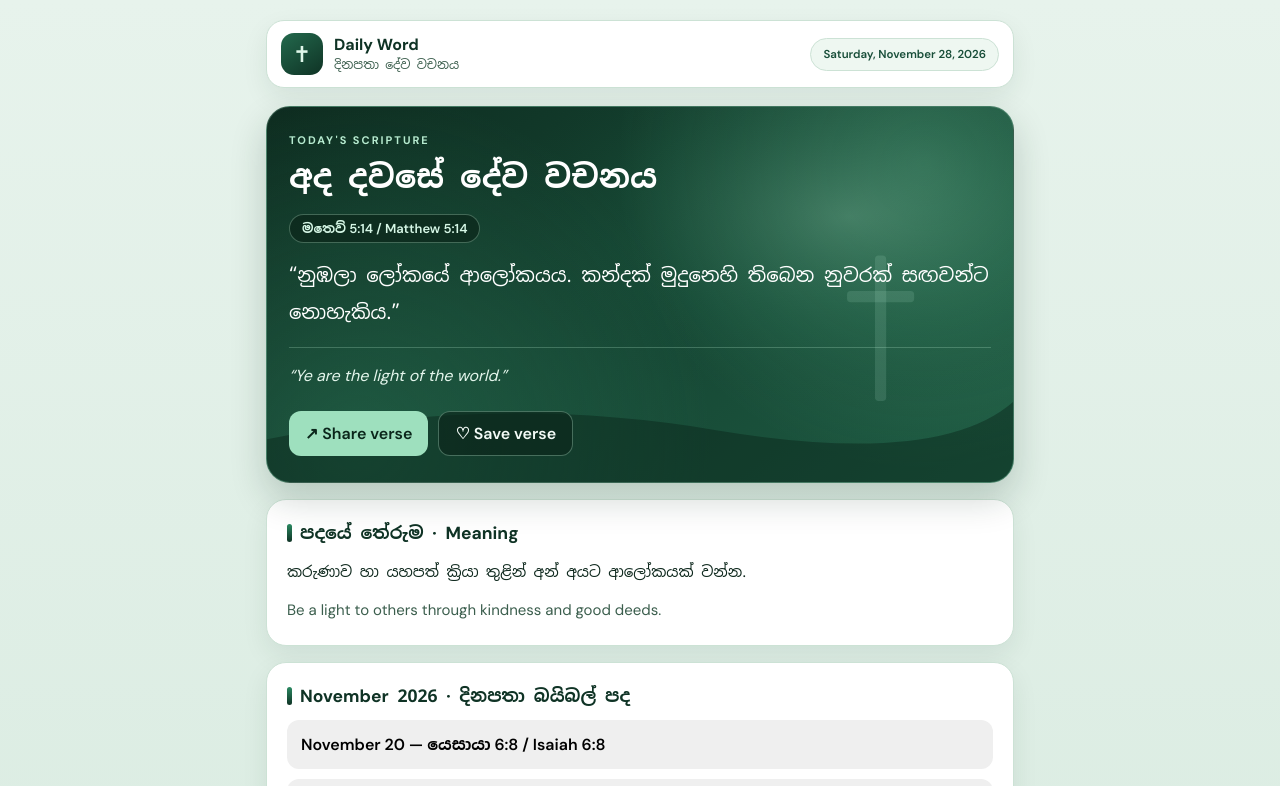
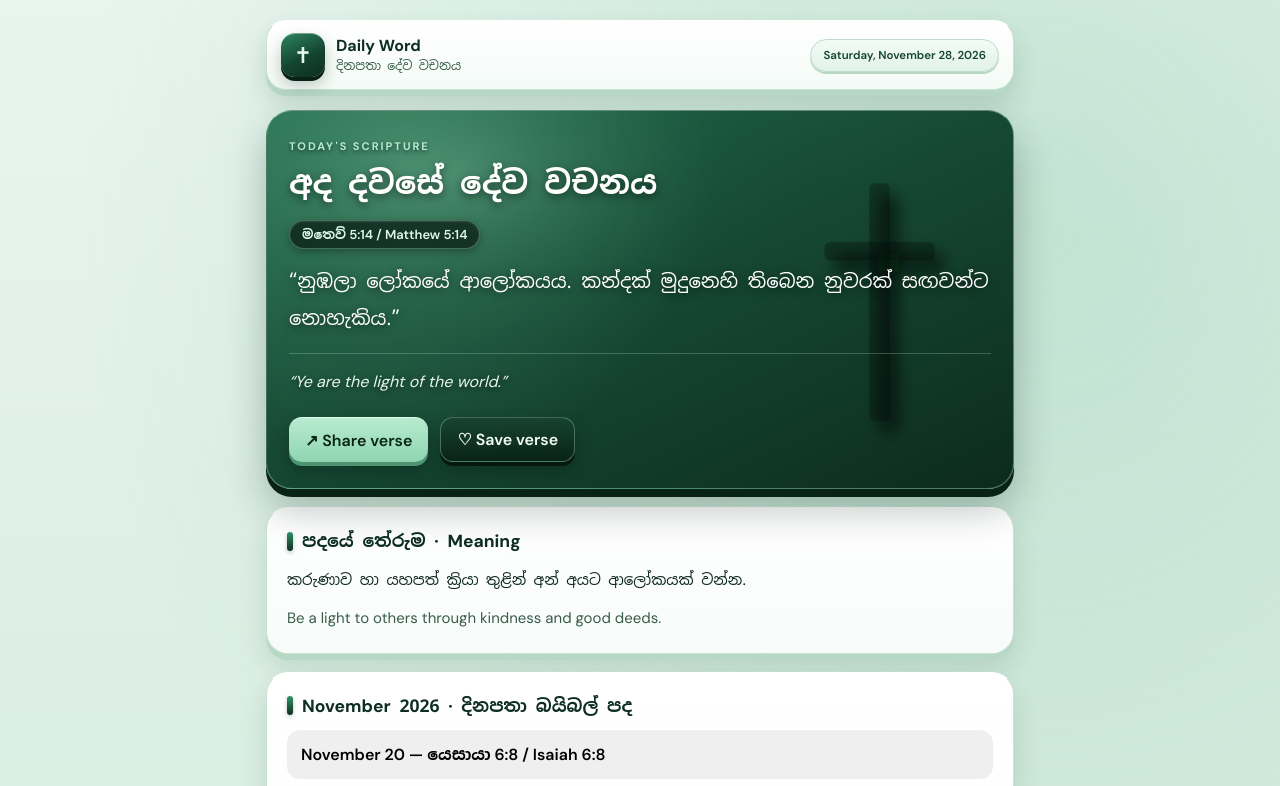
Before and after one commit to amithdombawala/daily-word-bible, a plain HTML site: page index.html in a window 1280 px wide. Shown: the top 786 px of the page. Drawn offline with Linux system fonts and the light colour scheme; no server answers.

Commit message:
Update index.html

```diff
--- a/index.html
+++ b/index.html
@@ -3,7 +3,7 @@
 <head>
   <meta charset="UTF-8" />
   <meta name="viewport" content="width=device-width, initial-scale=1, viewport-fit=cover" />
-  <meta name="theme-color" content="#164232" />
+  <meta name="theme-color" content="#144531" />
   <meta name="description" content="Daily Bible verse in Sinhala and English, with meaning and related verses." />
   <link rel="manifest" href="manifest.json" />
   <link rel="icon" href="icon.svg" type="image/svg+xml" />
@@ -12,20 +12,19 @@
     @import url('https://fonts.googleapis.com/css2?family=DM+Sans:wght@400;500;600;700&family=Noto+Sans+Sinhala:wght@400;500;600;700&display=swap');
 
     :root {
-      --bg-top: #e7f3ec;
-      --bg-mid: #d7eadf;
-      --bg-bot: #c4e0d0;
-      --ink: #0f291e;
-      --muted: #3b5e4d;
-      --green-dark: #0f3325;
-      --green-main: #184e39;
-      --green-mid: #23694d;
-      --green-light: #a7d7be;
-      --green-tint: #eef7f1;
+      --bg-top: #e8f5ee;
+      --bg-mid: #d3eadc;
+      --bg-bot: #bce0ca;
+      --ink: #0f2a1f;
+      --muted: #395c4b;
+      --green-dark: #0d2e21;
+      --green-deep: #144531;
+      --green-main: #1c5e43;
+      --green-light: #2b7a58;
+      --mint: #a8e2c3;
       --surface: #ffffff;
-      --surface-soft: #f3faf5;
-      --line: #cce2d5;
-      --shadow: 0 10px 26px rgba(15, 51, 37, 0.08);
+      --surface-soft: #f2faf5;
+      --line: #c7e2d2;
     }
 
     * {
@@ -39,7 +38,9 @@
       width: 100%;
       max-width: 100%;
       overflow-x: hidden;
-      background: linear-gradient(180deg, var(--bg-top) 0%, var(--bg-mid) 55%, var(--bg-bot) 100%);
+      background:
+        radial-gradient(circle at 80% 10%, rgba(72, 168, 124, 0.22), transparent 42%),
+        linear-gradient(180deg, var(--bg-top) 0%, var(--bg-mid) 55%, var(--bg-bot) 100%);
       color: var(--ink);
       font-family: 'DM Sans', 'Noto Sans Sinhala', sans-serif;
     }
@@ -48,20 +49,24 @@
       width: 100%;
       max-width: 780px;
       margin: 0 auto;
-      padding: 20px 16px 48px;
+      padding: 20px 16px 50px;
     }
 
+    /* 3D raised header card */
     header {
       display: flex;
       align-items: center;
       justify-content: space-between;
       gap: 12px;
-      margin-bottom: 18px;
-      background: var(--surface);
+      margin-bottom: 20px;
+      background: linear-gradient(180deg, #ffffff 0%, #f4fbf7 100%);
       border: 1px solid var(--line);
-      border-radius: 18px;
+      border-top: 1px solid #ffffff;
+      border-radius: 20px;
       padding: 12px 14px;
-      box-shadow: var(--shadow);
+      box-shadow:
+        0 6px 0 #b7d8c4,
+        0 14px 26px rgba(13, 46, 33, 0.14);
     }
 
     .brand {
@@ -72,15 +77,19 @@
     }
 
     .logo {
-      width: 42px;
-      height: 42px;
-      border-radius: 13px;
-      background: linear-gradient(145deg, var(--green-mid), var(--green-dark));
-      color: #dff7ea;
+      width: 44px;
+      height: 44px;
+      border-radius: 14px;
+      background: linear-gradient(155deg, #2d845f 0%, var(--green-deep) 55%, var(--green-dark) 100%);
+      color: #e4faee;
+      border-top: 1px solid rgba(214, 248, 229, 0.55);
       display: grid;
       place-items: center;
       font-size: 22px;
       flex-shrink: 0;
+      box-shadow:
+        0 4px 0 #092117,
+        0 8px 16px rgba(10, 36, 25, 0.25);
     }
 
     .brand-title {
@@ -99,32 +108,36 @@
     }
 
     .date-pill {
-      background: var(--green-tint);
-      border: 1px solid var(--line);
+      background: linear-gradient(180deg, #f3fbf6 0%, #e1f3e8 100%);
+      border: 1px solid #bedbc9;
       padding: 8px 12px;
       border-radius: 999px;
-      color: var(--green-main);
+      color: var(--green-deep);
       font-weight: 600;
       font-size: 11.5px;
       white-space: nowrap;
       flex-shrink: 0;
+      box-shadow: 0 2px 0 #b7d7c3;
     }
 
+    /* 3D hero card with black shadow cross */
     .hero {
-      border-radius: 24px;
-      padding: 26px 22px;
+      border-radius: 26px;
+      padding: 28px 22px 26px;
       color: #f5fbf7;
       background:
-        radial-gradient(circle at 88% 15%, rgba(125, 211, 168, 0.24), transparent 42%),
-        radial-gradient(circle at 12% 90%, rgba(52, 138, 102, 0.35), transparent 48%),
-        linear-gradient(140deg, #0d2b1f 0%, #164734 55%, #1e5c43 100%);
+        radial-gradient(circle at 18% 12%, rgba(138, 224, 178, 0.22), transparent 45%),
+        linear-gradient(155deg, #236b4d 0%, #164934 48%, #0c2b1e 100%);
       position: relative;
       overflow: hidden;
-      box-shadow: 0 16px 36px rgba(13, 43, 31, 0.2);
-      border: 1px solid rgba(167, 215, 190, 0.28);
+      border: 1px solid rgba(168, 226, 195, 0.35);
+      border-top: 1px solid rgba(208, 247, 226, 0.45);
+      box-shadow:
+        0 8px 0 #092217,
+        0 20px 38px rgba(10, 36, 25, 0.28);
     }
 
-    .hero-scene {
+    .hero-shadow-layer {
       position: absolute;
       inset: 0;
       width: 100%;
@@ -149,6 +162,7 @@
       letter-spacing: 2px;
       font-size: 11px;
       font-weight: 700;
+      text-shadow: 0 2px 4px rgba(0, 0, 0, 0.55);
     }
 
     h1 {
@@ -158,18 +172,20 @@
       line-height: 1.35;
       color: #ffffff;
       font-family: 'Noto Sans Sinhala', 'DM Sans', sans-serif;
+      text-shadow: 0 3px 8px rgba(0, 0, 0, 0.5);
     }
 
     .ref {
       display: inline-block;
-      color: #d6f7e6;
-      background: rgba(10, 34, 24, 0.62);
-      border: 1px solid rgba(167, 215, 190, 0.35);
+      color: #dcf8e9;
+      background: rgba(6, 22, 15, 0.68);
+      border: 1px solid rgba(168, 226, 195, 0.35);
       padding: 5px 12px;
       border-radius: 999px;
       font-weight: 600;
       font-size: 13px;
       margin-bottom: 14px;
+      box-shadow: inset 0 1px 2px rgba(255, 255, 255, 0.12), 0 3px 8px rgba(0, 0, 0, 0.3);
     }
 
     .verse {
@@ -179,57 +195,79 @@
       color: #ffffff;
       font-family: 'Noto Sans Sinhala', 'DM Sans', sans-serif;
       word-wrap: break-word;
+      text-shadow: 0 2px 8px rgba(0, 0, 0, 0.55);
     }
 
     .english {
-      border-top: 1px solid rgba(183, 235, 208, 0.25);
+      border-top: 1px solid rgba(183, 235, 208, 0.26);
       padding-top: 14px;
       font-size: 16px;
       line-height: 1.7;
-      color: #e4f6ec;
+      color: #e6f7ee;
       font-style: italic;
       word-wrap: break-word;
+      text-shadow: 0 2px 6px rgba(0, 0, 0, 0.45);
     }
 
     .hero-actions {
       display: flex;
       flex-wrap: wrap;
-      gap: 10px;
+      gap: 12px;
       margin-top: 22px;
     }
 
+    /* 3D tactile buttons */
     button {
       font: inherit;
       cursor: pointer;
       border: 0;
-      border-radius: 12px;
+      border-radius: 13px;
       padding: 11px 16px;
       font-weight: 600;
-      transition: transform 0.15s ease, opacity 0.15s ease;
+      transition: transform 0.12s ease, box-shadow 0.12s ease;
     }
 
     button:active {
-      transform: scale(0.98);
+      transform: translateY(3px);
     }
 
     .primary {
-      background: #9ee0be;
-      color: #0b261b;
+      background: linear-gradient(180deg, #b8ebd0 0%, #8fd5b1 100%);
+      color: #092419;
+      border-top: 1px solid #dcf9ea;
+      box-shadow:
+        0 4px 0 #4f9472,
+        0 8px 16px rgba(0, 0, 0, 0.25);
+    }
+
+    .primary:active {
+      box-shadow: 0 1px 0 #4f9472, 0 3px 6px rgba(0, 0, 0, 0.2);
     }
 
     .ghost {
-      background: rgba(11, 38, 27, 0.65);
+      background: linear-gradient(180deg, rgba(24, 68, 49, 0.88) 0%, rgba(9, 32, 22, 0.92) 100%);
       color: #f3fbf7;
-      border: 1px solid rgba(167, 215, 190, 0.38);
+      border: 1px solid rgba(168, 226, 195, 0.36);
+      box-shadow:
+        0 4px 0 #061810,
+        0 8px 16px rgba(0, 0, 0, 0.25);
     }
 
+    .ghost:active {
+      box-shadow: 0 1px 0 #061810, 0 3px 6px rgba(0, 0, 0, 0.2);
+    }
+
+    /* 3D section cards */
     .section {
-      margin-top: 16px;
-      background: var(--surface);
+      margin-top: 18px;
+      background: linear-gradient(180deg, #ffffff 0%, #f7fcfa 100%);
       border: 1px solid var(--line);
-      border-radius: 20px;
+      border-top: 1px solid #ffffff;
+      border-radius: 22px;
       padding: 20px;
-      box-shadow: var(--shadow);
+      box-shadow:
+        0 6px 0 #b7d8c4,
+        0 14px 26px rgba(13, 46, 33, 0.12);
       overflow: hidden;
     }
 
@@ -239,17 +277,18 @@
       color: var(--green-dark);
       display: flex;
       align-items: center;
-      gap: 8px;
+      gap: 9px;
       font-family: 'Noto Sans Sinhala', 'DM Sans', sans-serif;
       line-height: 1.45;
     }
 
     .section h2::before {
       content: "";
-      width: 5px;
-      height: 18px;
+      width: 6px;
+      height: 19px;
       border-radius: 999px;
-      background: linear-gradient(180deg, #2b8a62, #0f3325);
+      background: linear-gradient(180deg, #32946a 0%, var(--green-dark) 100%);
+      box-shadow: 0 2px 4px rgba(13, 46, 33, 0.25);
       flex-shrink: 0;
     }
 
@@ -276,15 +315,17 @@
 
     .related-item {
       border: 1px solid var(--line);
-      border-radius: 15px;
+      border-top: 1px solid #ffffff;
+      border-radius: 16px;
       padding: 13px;
-      background: var(--surface-soft);
+      background: linear-gradient(180deg, #ffffff 0%, #edf8f1 100%);
+      box-shadow: 0 4px 0 #c1decb, 0 8px 16px rgba(13, 46, 33, 0.08);
       min-width: 0;
     }
 
     .related-item strong {
       display: block;
-      color: var(--green-main);
+      color: var(--green-deep);
       margin-bottom: 6px;
       font-size: 14px;
     }
@@ -297,10 +338,11 @@
     }
 
     .reflection {
-      background: var(--green-tint);
-      border: 1px solid var(--line);
-      border-radius: 15px;
+      background: linear-gradient(180deg, #eef8f2 0%, #e2f2e8 100%);
+      border: 1px solid #c2decb;
+      border-radius: 16px;
       padding: 14px;
+      box-shadow: inset 0 2px 4px rgba(13, 46, 33, 0.06);
     }
 
     .reflection label {
@@ -314,29 +356,36 @@
     textarea {
       width: 100%;
       min-height: 94px;
-      border: 1px solid #b5d5c3;
-      border-radius: 12px;
+      border: 1px solid #b2d3be;
+      border-radius: 13px;
       padding: 12px;
       background: var(--surface);
       color: var(--ink);
       resize: vertical;
       font: inherit;
       line-height: 1.75;
+      box-shadow: inset 0 2px 5px rgba(13, 46, 33, 0.07);
     }
 
     textarea:focus {
-      outline: 2px solid rgba(35, 105, 77, 0.35);
-      border-color: var(--green-mid);
+      outline: 2px solid rgba(28, 94, 67, 0.35);
+      border-color: var(--green-main);
     }
 
     .reflection button {
-      margin-top: 10px;
-      background: linear-gradient(135deg, var(--green-mid), var(--green-dark));
+      margin-top: 12px;
+      background: linear-gradient(180deg, #277453 0%, var(--green-dark) 100%);
       color: #ffffff;
+      border-top: 1px solid #59b48d;
+      box-shadow: 0 4px 0 #081e15, 0 8px 14px rgba(13, 46, 33, 0.2);
+    }
+
+    .reflection button:active {
+      box-shadow: 0 1px 0 #081e15;
     }
 
     .saved {
-      margin-top: 16px;
+      margin-top: 18px;
     }
 
     .saved-list {
@@ -349,28 +398,30 @@
       justify-content: space-between;
       align-items: center;
       gap: 12px;
-      background: var(--surface-soft);
+      background: linear-gradient(180deg, #ffffff 0%, #eff8f2 100%);
       border: 1px solid var(--line);
-      border-radius: 14px;
+      border-radius: 15px;
       padding: 12px 14px;
       font-size: 14px;
       line-height: 1.7;
       color: var(--ink);
+      box-shadow: 0 3px 0 #c2decb;
     }
 
     .saved-entry button {
-      background: #dff0e6;
+      background: linear-gradient(180deg, #e5f4ea 0%, #cce6d6 100%);
       color: var(--green-dark);
       padding: 8px 12px;
       font-size: 12px;
       flex-shrink: 0;
+      box-shadow: 0 2px 0 #a8cbb5;
     }
 
     footer {
       text-align: center;
       color: var(--muted);
       font-size: 12px;
-      padding: 24px 8px 12px;
+      padding: 26px 8px 12px;
       line-height: 1.75;
     }
 
@@ -379,11 +430,11 @@
       left: 50%;
       bottom: 20px;
       transform: translateX(-50%);
-      background: var(--green-dark);
+      background: linear-gradient(180deg, #1b573e 0%, var(--green-dark) 100%);
       color: #ffffff;
-      border: 1px solid rgba(167, 215, 190, 0.35);
+      border: 1px solid rgba(168, 226, 195, 0.35);
       padding: 10px 16px;
-      border-radius: 12px;
+      border-radius: 13px;
       opacity: 0;
       pointer-events: none;
       transition: opacity 0.2s ease;
@@ -391,6 +442,7 @@
       font-size: 13.5px;
       max-width: 90vw;
       text-align: center;
+      box-shadow: 0 5px 0 #071b13, 0 12px 22px rgba(0, 0, 0, 0.25);
     }
 
     .toast.show {
@@ -399,7 +451,7 @@
 
     @media (max-width: 560px) {
       .wrap {
-        padding: 14px 12px 36px;
+        padding: 14px 12px 38px;
       }
       header {
         flex-wrap: wrap;
@@ -411,7 +463,7 @@
       }
       .hero {
         padding: 22px 17px;
-        border-radius: 20px;
+        border-radius: 22px;
       }
       .verse {
         font-size: 18px;
@@ -421,7 +473,7 @@
       }
       .section {
         padding: 16px;
-        border-radius: 16px;
+        border-radius: 18px;
       }
     }
   </style>
@@ -440,19 +492,28 @@
     </header>
 
     <article class="hero">
-      <svg class="hero-scene" viewBox="0 0 800 420" preserveAspectRatio="xMidYMid slice" aria-hidden="true">
+      <!-- 3D depth glow + black cross shadow -->
+      <svg class="hero-shadow-layer" viewBox="0 0 800 420" preserveAspectRatio="xMidYMid slice" aria-hidden="true">
         <defs>
-          <radialGradient id="greenLightGlow" cx="78%" cy="30%" r="50%">
-            <stop offset="0%" stop-color="#9ee0be" stop-opacity="0.24" />
-            <stop offset="60%" stop-color="#2b8a62" stop-opacity="0.08" />
-            <stop offset="100%" stop-color="#0d2b1f" stop-opacity="0" />
+          <radialGradient id="topHighlight3D" cx="24%" cy="18%" r="55%">
+            <stop offset="0%" stop-color="#a8e8c6" stop-opacity="0.22" />
+            <stop offset="65%" stop-color="#1c6145" stop-opacity="0.05" />
+            <stop offset="100%" stop-color="#071d14" stop-opacity="0" />
           </radialGradient>
+          <filter id="softBlackShadow" x="-30%" y="-30%" width="160%" height="160%">
+            <feGaussianBlur stdDeviation="8" />
+          </filter>
         </defs>
-        <rect width="800" height="420" fill="url(#greenLightGlow)" />
-        <path d="M0 365 Q240 315 480 355 T800 325 L800 420 L0 420 Z" fill="#091f16" fill-opacity="0.42" />
-        <g fill="#b7ebd0" fill-opacity="0.14">
-          <rect x="652" y="168" width="12" height="156" rx="4" />
-          <rect x="622" y="206" width="72" height="12" rx="4" />
+        <rect width="800" height="420" fill="url(#topHighlight3D)" />
+        <!-- Soft black shadow behind the cross -->
+        <g fill="#030a07" fill-opacity="0.52" filter="url(#softBlackShadow)" transform="translate(10, 12)">
+          <rect x="646" y="85" width="22" height="255" rx="6" />
+          <rect x="598" y="148" width="118" height="20" rx="6" />
+        </g>
+        <!-- Crisp black shadow cross -->
+        <g fill="#040d09" fill-opacity="0.34">
+          <rect x="646" y="85" width="22" height="255" rx="6" />
+          <rect x="598" y="148" width="118" height="20" rx="6" />
         </g>
       </svg>
 
```
